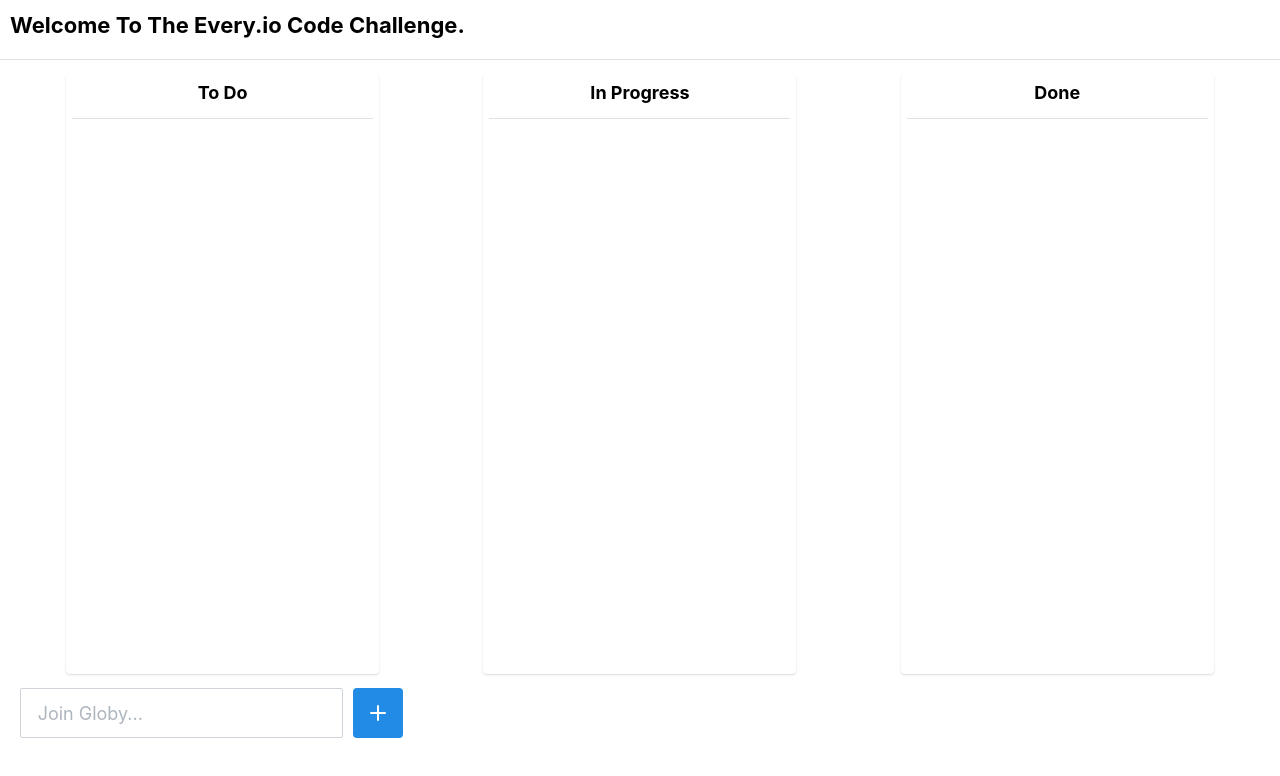
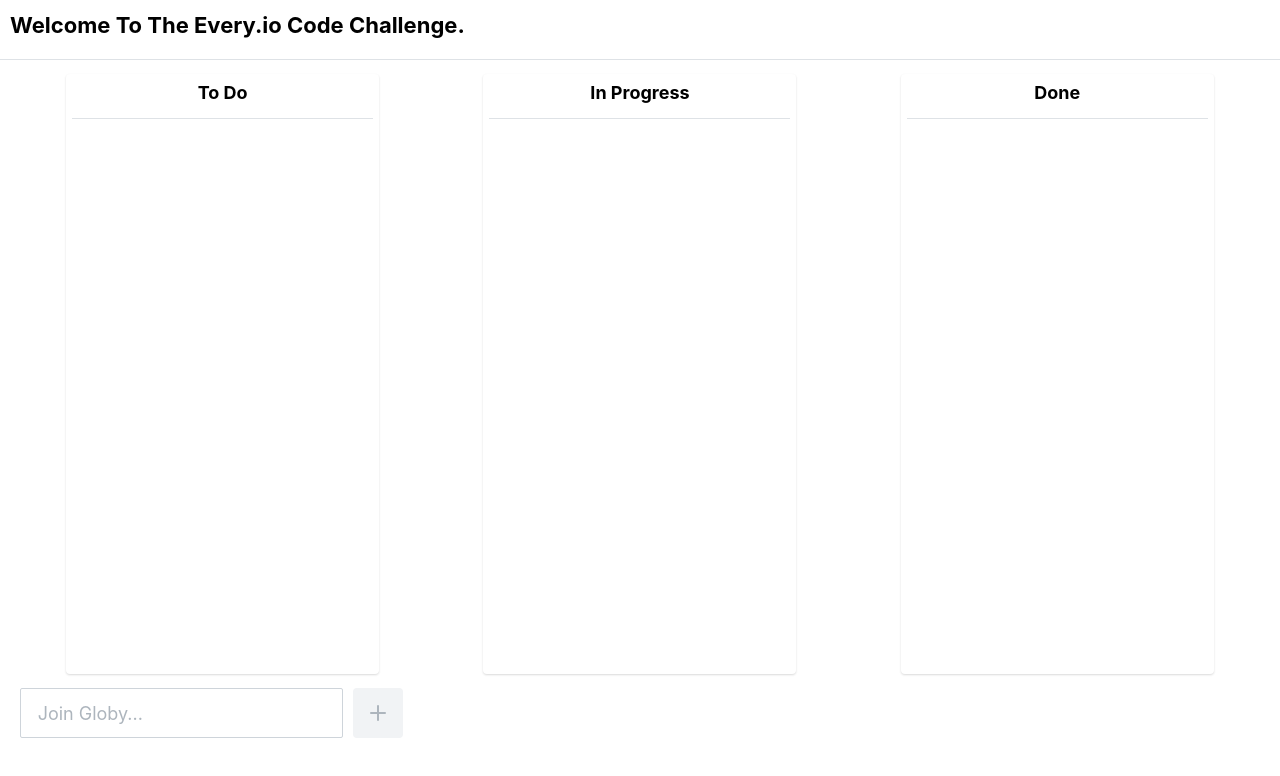
Before and after one commit to angelsantosa/todo-react, a React app: page / in a window 1280 px wide. Shown: the top 776 px of the page. Built offline with nearby package versions, Linux system fonts and the light colour scheme; the HTML template or start-up script is replaced by a standard one.

Commit message:
adding and removing todos from localstorage using tanstack query

```diff
--- a/src/components/TodoForm.tsx
+++ b/src/components/TodoForm.tsx
@@ -1,17 +1,49 @@
+import React from 'react';
 import { ActionIcon, Flex, Input } from '@mantine/core';
+import { useMutation, useQueryClient } from '@tanstack/react-query';
 import { Plus } from 'lucide-react';
+import { createTodo } from '../entities/todo.services';
+import { todoListQueryOptions } from '../entities/todo.queryOptions';
 
 const TodoForm = () => {
+  const [todoContent, setTodoContent] = React.useState('');
+
+  const queryClient = useQueryClient();
+
+  const createTodoMutation = useMutation({
+    mutationFn: createTodo,
+    onSuccess: () => {
+      setTodoContent('');
+      queryClient.invalidateQueries(todoListQueryOptions());
+    },
+  });
+
   const handleSubmit = (e: React.FormEvent<HTMLFormElement>) => {
     e.preventDefault();
-    console.log('Submitted');
+    if (todoContent.length === 0) return;
+    createTodoMutation.mutate({
+      todo: { content: todoContent, status: 'todo' },
+    });
   };
 
   return (
     <form onSubmit={handleSubmit}>
       <Flex gap="xs">
-        <Input size="lg" radius="xs" placeholder="Join Globy..." />
-        <ActionIcon variant="filled" size="input-lg" color="blue" type="submit">
+        <Input
+          size="lg"
+          radius="xs"
+          placeholder="Join Globy..."
+          value={todoContent}
+          onChange={(e) => setTodoContent(e.target.value)}
+        />
+        <ActionIcon
+          disabled={todoContent.length === 0}
+          loading={createTodoMutation.isPending}
+          variant="filled"
+          size="input-lg"
+          color="blue"
+          type="submit"
+        >
           <Plus />
         </ActionIcon>
       </Flex>
--- a/src/components/TodoItem.tsx
+++ b/src/components/TodoItem.tsx
@@ -2,8 +2,20 @@ import { ActionIcon, Card, Divider, Group, Text } from '@mantine/core';
 import { ArrowLeftFromLine, ArrowRightFromLine, Trash } from 'lucide-react';
 import type React from 'react';
 import type { Todo } from '../entities/todo.validators';
+import { useMutation, useQueryClient } from '@tanstack/react-query';
+import { deleteTodo } from '../entities/todo.services';
+import { todoListQueryOptions } from '../entities/todo.queryOptions';
 
 const TodoItem: React.FC<{ todo: Todo }> = ({ todo }) => {
+  const queryClient = useQueryClient();
+
+  const deleteTodoMutation = useMutation({
+    mutationFn: deleteTodo,
+    onSuccess: () => {
+      queryClient.invalidateQueries(todoListQueryOptions());
+    },
+  });
+
   return (
     <Card key={todo.id} shadow="xs" padding="xs" withBorder>
       <Text size="sm" fw={500}>
@@ -14,7 +26,13 @@ const TodoItem: React.FC<{ todo: Todo }> = ({ todo }) => {
         <ActionIcon variant="filled" size="sm" color="blue">
           <ArrowLeftFromLine size={14} />
         </ActionIcon>
-        <ActionIcon variant="filled" size="sm" color="red">
+        <ActionIcon
+          loading={deleteTodoMutation.isPending}
+          variant="filled"
+          size="sm"
+          color="red"
+          onClick={() => deleteTodoMutation.mutate(todo.id)}
+        >
           <Trash size={14} />
         </ActionIcon>
         <ActionIcon variant="filled" size="sm" color="green">
--- a/src/entities/todo.services.ts
+++ b/src/entities/todo.services.ts
@@ -13,11 +13,20 @@ export const updateTodoStatus = (id: number, status: TodoStatus) => {
   }
   updatedTodo.status = status;
   localStorage.setItem('todos', JSON.stringify(todos));
+  return Promise.resolve(updatedTodo);
 };
 
-export const createTodo = (todo: Omit<Todo, 'id'>) => {
+export const createTodo = ({ todo }: { todo: Omit<Todo, 'id'> }) => {
   const todos = getTodos();
   const newTodo = { ...todo, id: new Date().getTime() };
   todos.push(newTodo);
   localStorage.setItem('todos', JSON.stringify(todos));
+  return Promise.resolve(newTodo);
 };
+
+export const deleteTodo = (id: number) => {
+  const todos = getTodos();
+  const updatedTodos = todos.filter((todo) => todo.id !== id);
+  localStorage.setItem('todos', JSON.stringify(updatedTodos));
+  return Promise.resolve(updatedTodos);
+};
--- a/src/routes/index.tsx
+++ b/src/routes/index.tsx
@@ -25,10 +25,11 @@ export function IndexRoute() {
             component={Grid.Col}
             shadow="xs"
             span={3}
-            mih={'600'}
+            h={'600'}
             style={{
               display: 'flex',
               flexDirection: 'column',
+              overflowY: 'auto',
             }}
           >
             <Box>
```
